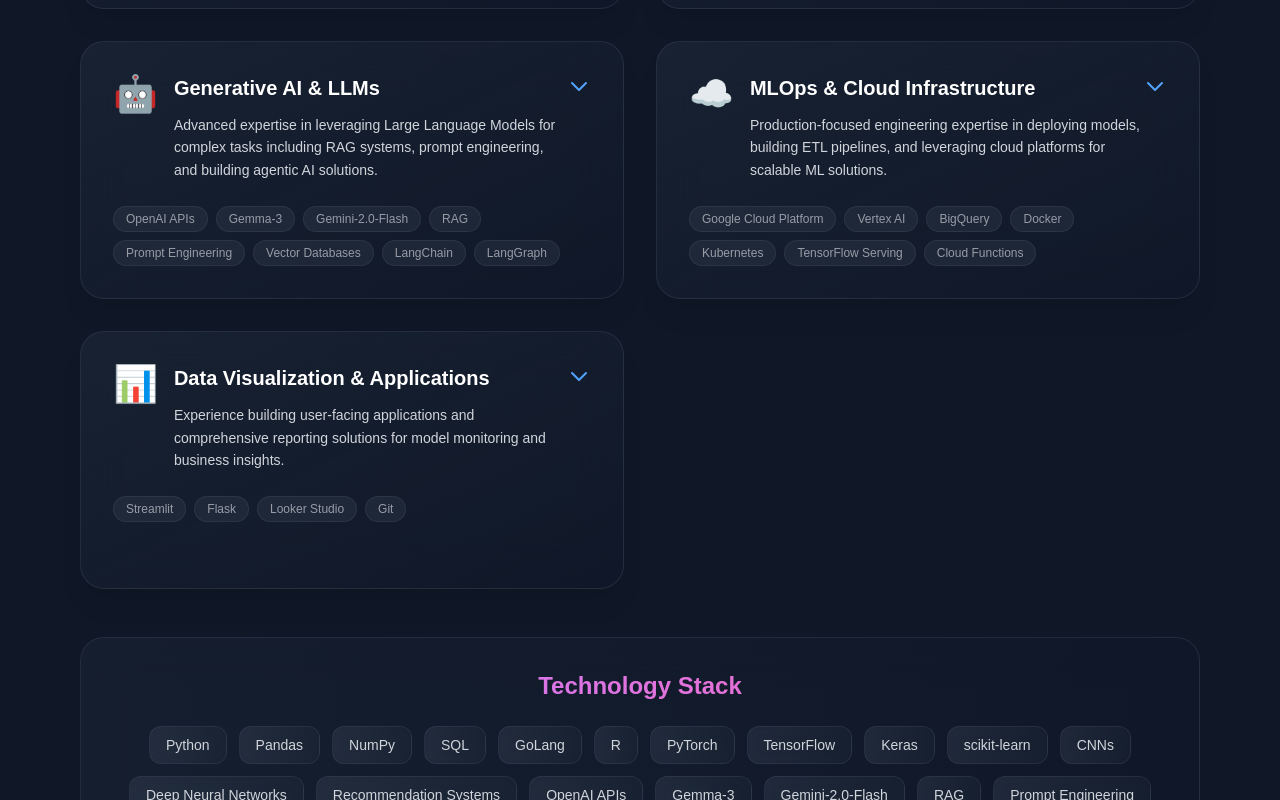
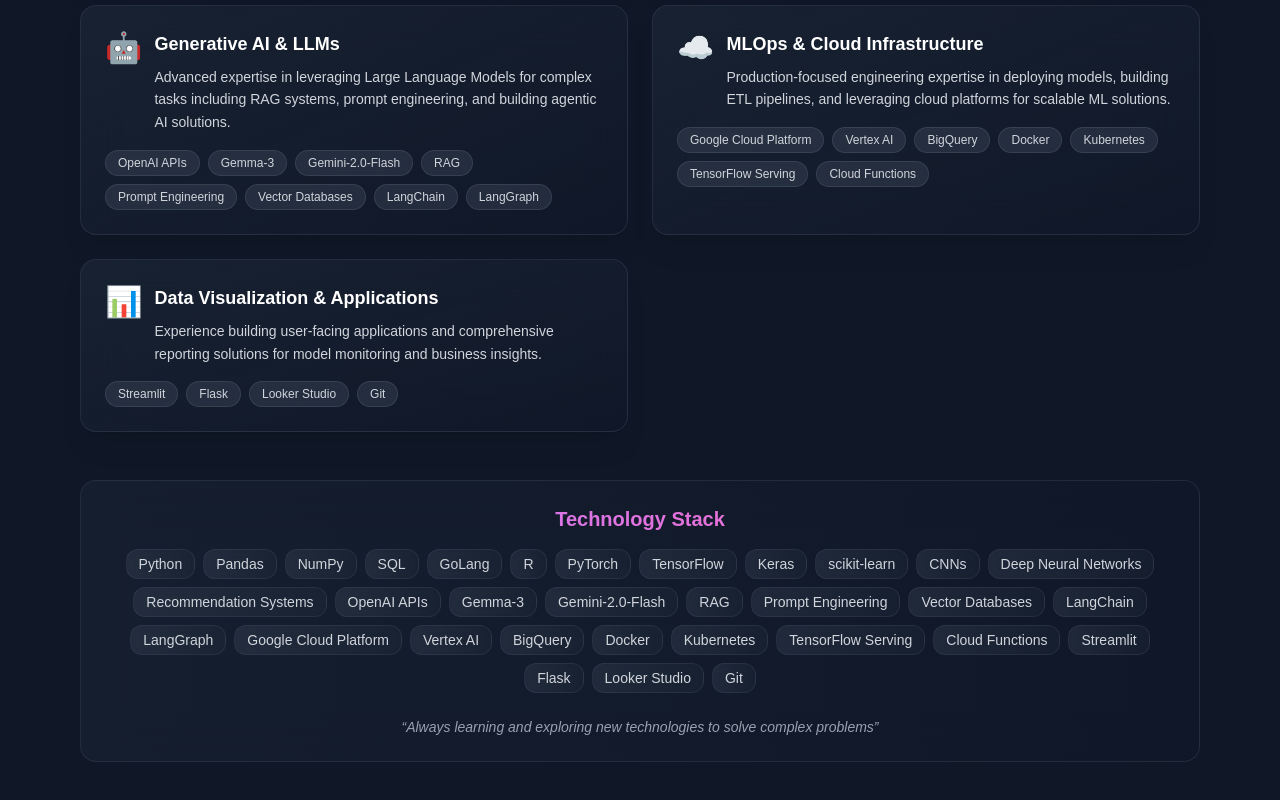
Before and after one commit to uditsharma29/my-portfolio, a Next.js app in the folder portfolio-nextjs/: page / in a window 1280 px wide. Shown: the part 1800-2600 px from the top of the page. Built offline with nearby package versions, Linux system fonts and the light colour scheme.

Commit message:
♻️ Simplify Skills section: Remove expand functionality, make cards more compact - Remove expand/collapse arrows and click handlers - Always show all technologies in compact format - Reduce card padding and sizes for cleaner look - Improve readability and streamline user experience

```diff
--- a/portfolio-nextjs/src/app/components/Skills.tsx
+++ b/portfolio-nextjs/src/app/components/Skills.tsx
@@ -1,7 +1,6 @@
 'use client';
 
 import { motion } from 'framer-motion';
-import { useState } from 'react';
 
 interface TechStack {
   name: string;
@@ -95,8 +94,6 @@
 const allTechnologies = expertiseAreas.flatMap(area => area.technologies);
 
 export default function Skills() {
-  const [activeArea, setActiveArea] = useState<number | null>(null);
-
   const containerVariants = {
     hidden: { opacity: 0 },
     visible: {
@@ -145,60 +142,40 @@
 
       {/* Expertise Areas */}
       <motion.div
-        className="grid grid-cols-1 lg:grid-cols-2 gap-8 mb-12"
+        className="grid grid-cols-1 lg:grid-cols-2 gap-6 mb-12"
         variants={containerVariants}
       >
-        {expertiseAreas.map((area, index) => (
+        {expertiseAreas.map((area) => (
           <motion.div
             key={area.title}
             variants={areaVariants}
-            className={`group relative bg-gradient-to-br from-gray-800/60 to-gray-900/40 backdrop-blur-xl border border-gray-700/50 p-8 rounded-3xl shadow-xl overflow-hidden cursor-pointer transition-all duration-500 hover:border-blue-400/50 ${
-              activeArea === index ? 'ring-2 ring-blue-400/30' : ''
-            }`}
-            onClick={() => setActiveArea(activeArea === index ? null : index)}
+            className="group relative bg-gradient-to-br from-gray-800/60 to-gray-900/40 backdrop-blur-xl border border-gray-700/50 p-6 rounded-2xl shadow-xl overflow-hidden transition-all duration-300 hover:border-blue-400/50"
             whileHover={{
-              y: -5,
+              y: -3,
               transition: { duration: 0.2 }
             }}
           >
             {/* Background gradient */}
-            <div className={`absolute inset-0 bg-gradient-to-br ${area.color} opacity-0 group-hover:opacity-100 transition-opacity duration-500 rounded-3xl`} />
+            <div className={`absolute inset-0 bg-gradient-to-br ${area.color} opacity-0 group-hover:opacity-100 transition-opacity duration-300 rounded-2xl`} />
 
             <div className="relative z-10">
               {/* Header */}
-              <div className="flex items-start mb-6">
-                <span className="text-4xl mr-4 group-hover:scale-110 transition-transform duration-300">
+              <div className="flex items-start mb-4">
+                <span className="text-3xl mr-3 group-hover:scale-110 transition-transform duration-300">
                   {area.icon}
                 </span>
                 <div className="flex-1">
-                  <h3 className="text-xl font-bold text-white mb-3 group-hover:text-blue-300 transition-colors duration-300">
+                  <h3 className="text-lg font-bold text-white mb-2 group-hover:text-blue-300 transition-colors duration-300">
                     {area.title}
                   </h3>
                   <p className="text-gray-300 text-sm leading-relaxed">
                     {area.description}
                   </p>
                 </div>
-                <motion.div
-                  className="text-blue-400"
-                  animate={{ rotate: activeArea === index ? 180 : 0 }}
-                  transition={{ duration: 0.3 }}
-                >
-                  <svg className="w-6 h-6" fill="none" stroke="currentColor" viewBox="0 0 24 24">
-                    <path strokeLinecap="round" strokeLinejoin="round" strokeWidth={2} d="M19 9l-7 7-7-7" />
-                  </svg>
-                </motion.div>
               </div>
 
-              {/* Technologies */}
-              <motion.div
-                initial={false}
-                animate={{
-                  height: activeArea === index ? "auto" : "60px",
-                  opacity: activeArea === index ? 1 : 0.7
-                }}
-                transition={{ duration: 0.3 }}
-                className="overflow-hidden"
-              >
+              {/* Technologies - Always visible, compact */}
+              <div className="mt-4">
                 <div className="flex flex-wrap gap-2">
                   {area.technologies.map((tech) => (
                     <motion.span
@@ -211,7 +188,7 @@
                     </motion.span>
                   ))}
                 </div>
-              </motion.div>
+              </div>
             </div>
           </motion.div>
         ))}
@@ -220,17 +197,17 @@
       {/* Technology Cloud */}
       <motion.div
         variants={areaVariants}
-        className="bg-gradient-to-r from-gray-800/40 to-gray-900/40 backdrop-blur-xl border border-gray-700/50 rounded-3xl p-8"
+        className="bg-gradient-to-r from-gray-800/40 to-gray-900/40 backdrop-blur-xl border border-gray-700/50 rounded-2xl p-6"
       >
-        <h3 className="text-2xl font-bold text-center mb-6 text-transparent bg-clip-text bg-gradient-to-r from-purple-400 to-pink-400">
+        <h3 className="text-xl font-bold text-center mb-4 text-transparent bg-clip-text bg-gradient-to-r from-purple-400 to-pink-400">
           Technology Stack
         </h3>
-        <div className="flex flex-wrap justify-center gap-3">
+        <div className="flex flex-wrap justify-center gap-2">
           {allTechnologies.map((tech, index) => (
             <motion.span
               key={`${tech.name}-${index}`}
               variants={techVariants}
-              className="px-4 py-2 text-sm font-medium bg-gradient-to-r from-gray-700/40 to-gray-800/40 border border-gray-600/30 rounded-xl text-gray-300 backdrop-blur-sm hover:from-blue-500/20 hover:to-purple-500/20 hover:border-blue-400/40 hover:text-white transition-all duration-300"
+              className="px-3 py-1 text-sm font-medium bg-gradient-to-r from-gray-700/40 to-gray-800/40 border border-gray-600/30 rounded-xl text-gray-300 backdrop-blur-sm hover:from-blue-500/20 hover:to-purple-500/20 hover:border-blue-400/40 hover:text-white transition-all duration-300"
               whileHover={{
                 scale: 1.05,
                 y: -2
@@ -241,7 +218,7 @@
           ))}
         </div>
 
-        <div className="mt-8 text-center">
+        <div className="mt-6 text-center">
           <p className="text-gray-400 text-sm italic">
             &ldquo;Always learning and exploring new technologies to solve complex problems&rdquo;
           </p>
```
